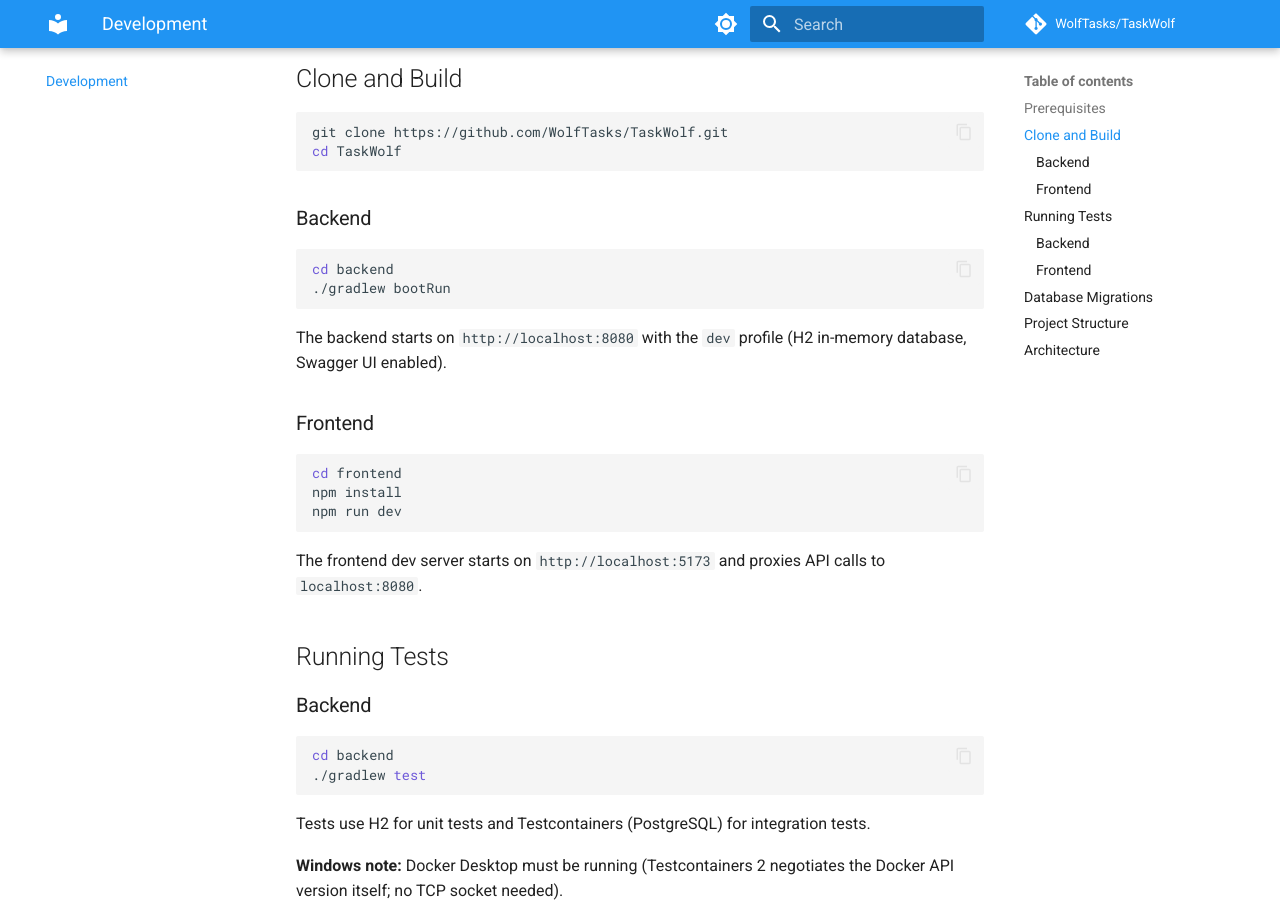
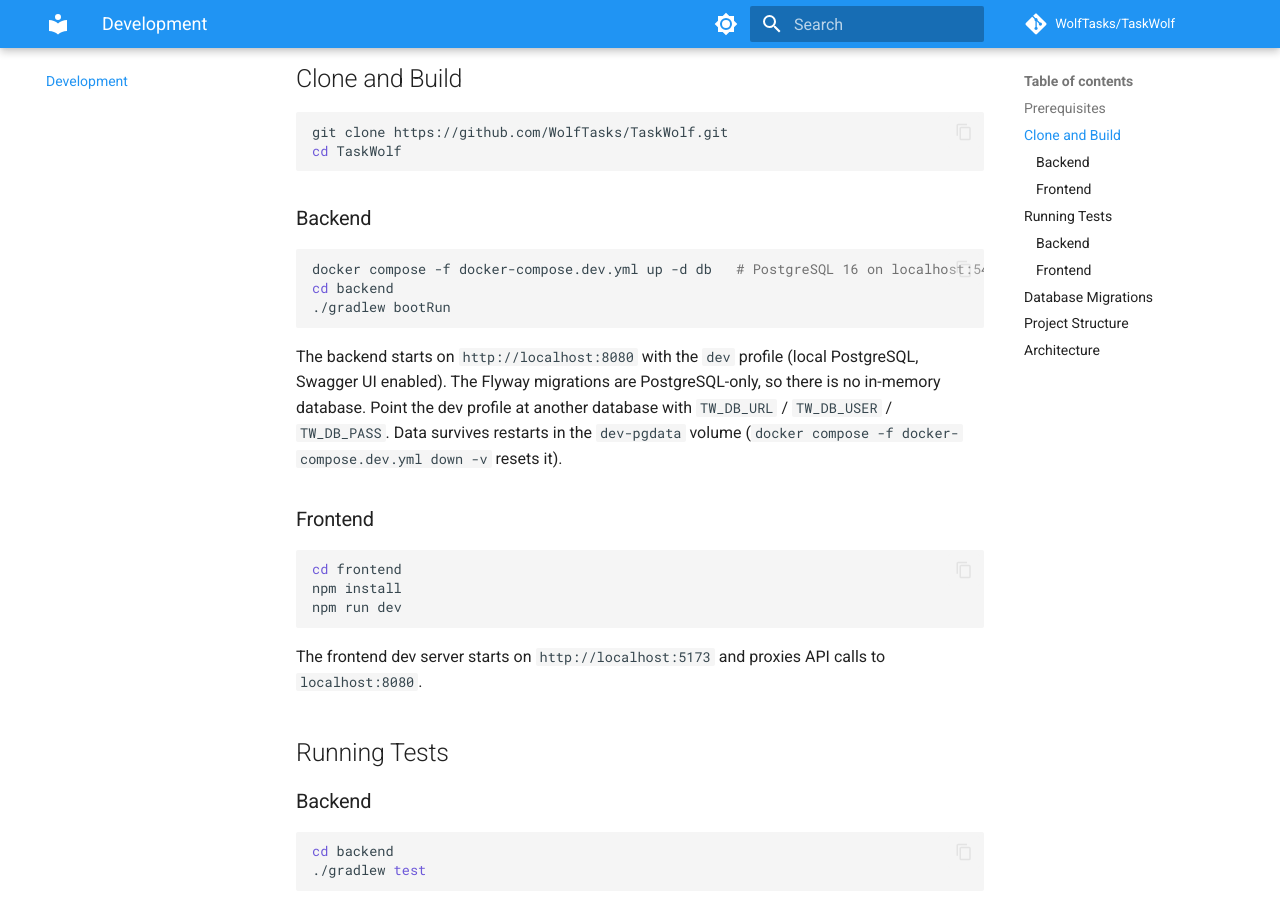
Before and after one commit to WolfTasks/TaskWolf, an MkDocs documentation site: the page built from mkdocs/development.md, in a window 1280 px wide and 900 px high, scrolled down 350 px. Built offline with MkDocs 1.6.1 and Material for MkDocs 9.7.7, drawn with Linux system fonts in a browser that asks for light colours; comment, search, counter and statistics services are not loaded.

Commit message:
fix(b7): dev profile runs on PostgreSQL instead of H2 (#172)
The migrations are PostgreSQL-only (gen_random_uuid() since V11), so the
H2 dev profile could not start. dev now targets a local Postgres
(docker-compose.dev.yml db service); bootRun defaults to dev. H2 stays
for the @DataJpaTest slices only, so it and the H2 console leave the
production classpath; the H2-only permitAll + frameOptions opt-out go.

Co-authored-by: Wolfgang Kozian <kozian.wolfgang@gmail.com>
Co-authored-by: Claude Opus 5.5 <noreply@anthropic.com>

````diff
--- a/mkdocs/development.md
+++ b/mkdocs/development.md
@@ -16,11 +16,15 @@ cd TaskWolf
 ### Backend
 
 ```bash
+docker compose -f docker-compose.dev.yml up -d db   # PostgreSQL 16 on localhost:5432 (taskowolf/taskowolf)
 cd backend
 ./gradlew bootRun
 ```
 
-The backend starts on `http://localhost:8080` with the `dev` profile (H2 in-memory database, Swagger UI enabled).
+The backend starts on `http://localhost:8080` with the `dev` profile (local PostgreSQL, Swagger UI enabled).
+The Flyway migrations are PostgreSQL-only, so there is no in-memory database. Point the dev profile at another
+database with `TW_DB_URL` / `TW_DB_USER` / `TW_DB_PASS`. Data survives restarts in the `dev-pgdata` volume
+(`docker compose -f docker-compose.dev.yml down -v` resets it).
 
 ### Frontend
 
````
Also changed, not shown: backend/src/main/resources/application-dev.yml (+5 -8 lines), docker-compose.dev.yml (+27 -0 lines), 3 other files.
